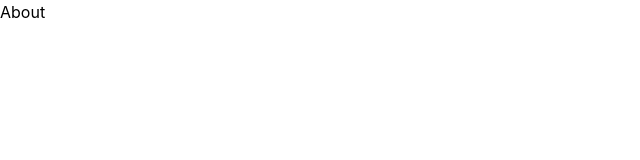
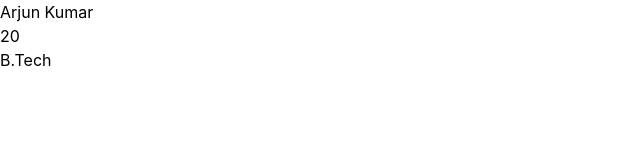
Before and after one commit to shifa-yasmin/react-advance-topic, a React (Vite) app: page /about/1 in a window 1280 px wide. Shown: the top 160 px of the page, without its empty margins (0-640 px from the left). Built offline with nearby package versions, Linux system fonts and the light colour scheme; data requests are answered from the project's data file.

Commit message:
navigation

```diff
--- a/src/About.jsx
+++ b/src/About.jsx
@@ -1,8 +1,22 @@
-import React from 'react'
-
+import  { useEffect, useState } from 'react'
+import { useParams } from 'react-router-dom'
+import axios from "axios"
 const About = () => {
+    const {id}=useParams();
+    const [data,setData]=useState({});
+    useEffect(()=>{
+     axios.get(`http://localhost:3000/students/${id}`)
+     .then((res)=>{
+        setData(res.data);
+        console.log(res.data)
+     })
+    },[])
   return (
-    <div>About</div>
+    <div>
+       <h1>{data.name}</h1>
+       <h1>{data.age}</h1>
+       <h1>{data.course}</h1>
+    </div>
   )
 }
 
```
